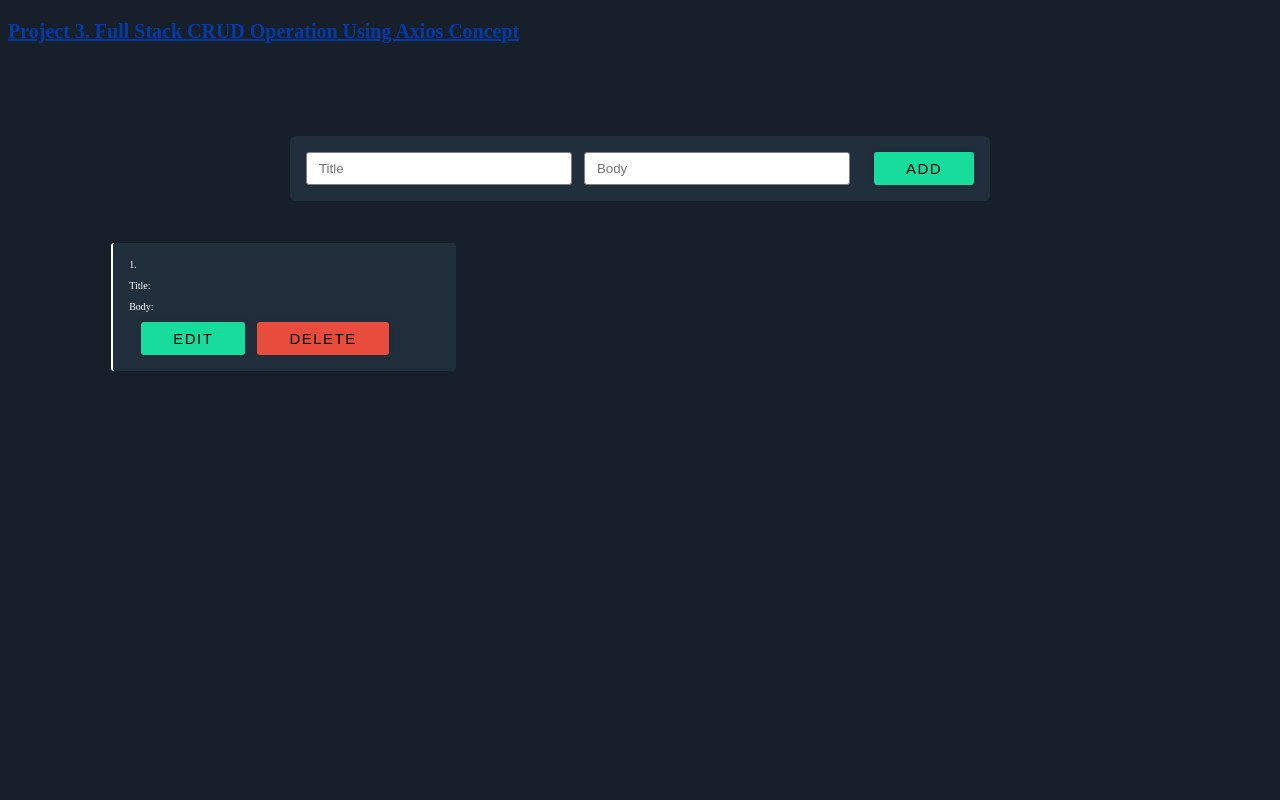
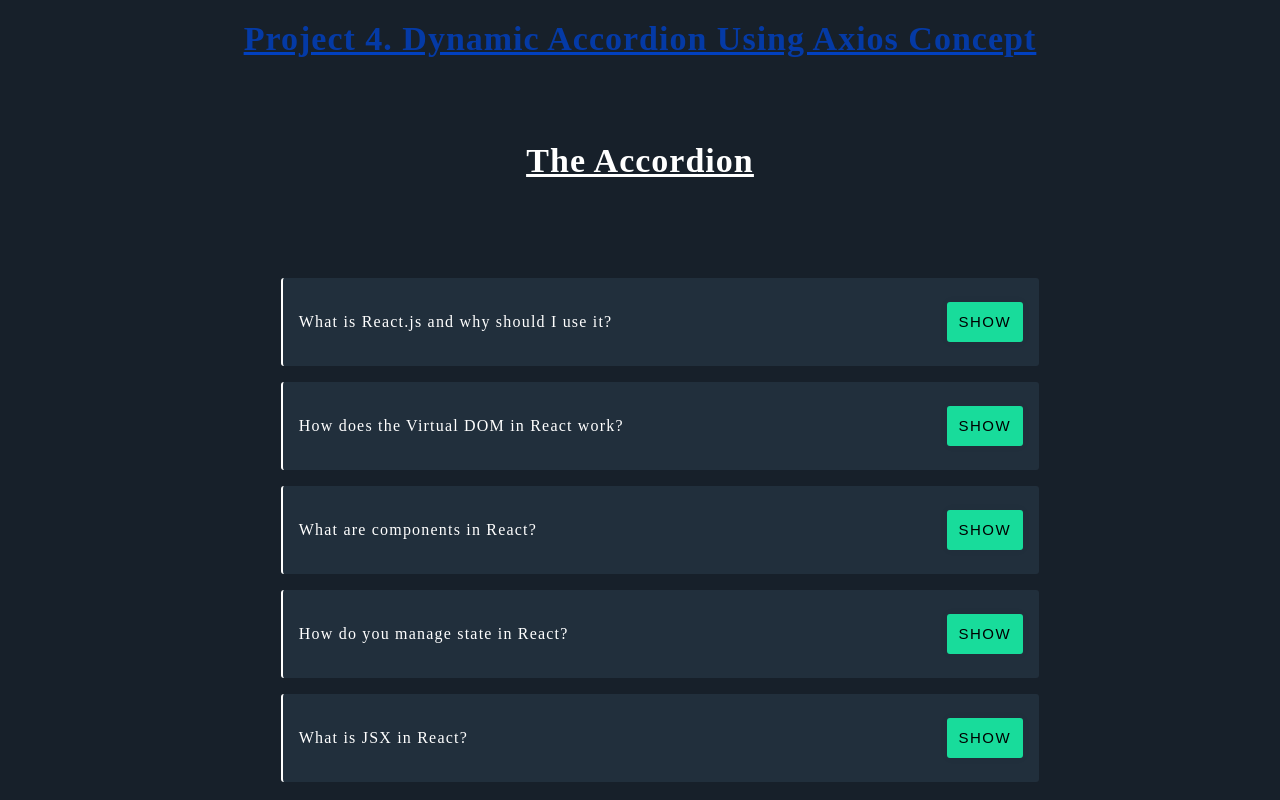
Before and after one commit to Yogesh-K-Matkar/react_concept_react_app, a React (Vite) app: page / in a window 1280 px wide. Built offline with nearby package versions, Linux system fonts and the light colour scheme; no server answers.

Commit message:
Accordion concept using static json as data

```diff
--- /dev/null
+++ b/src/DynamicAccordionStaticJSONApp.jsx
@@ -0,0 +1,11 @@
+import { DynamicAccordion } from "./components/projects/DynamicAccordion/pages/DynamicAccordion";
+
+const DynamicAccordionAxiosApp = () => {
+  return (
+    <>
+      <DynamicAccordion />
+    </>
+  );
+};
+
+export default DynamicAccordionAxiosApp;
--- /dev/null
+++ b/src/DynamicAccordionStaticJSONIndex.css
@@ -0,0 +1,125 @@
+body {
+    background-color: #17202a;
+}
+
+html {
+    font-size: 62.5%;
+    font-family: "urbanist";
+}
+
+p,
+a,
+li,
+input {
+    font-size: 1.6rem;
+    letter-spacing: 0.12rem;
+    line-height: 1.5;
+    color: #fff;
+    list-style: none;
+}
+
+h1 {
+    color: #fff;
+    text-align: center;
+    font-size: 3.4rem;
+    text-decoration: underline;
+    font-family: "syne";
+    letter-spacing: 0.1rem;
+}
+
+button {
+    padding: 0rem 1.2rem;
+    border-radius: 0.3rem;
+    height: 4rem;
+    cursor: pointer;
+    border: 0;
+    background-color: hsl(160, 80%, 48%);
+    box-shadow: rgb(0 0 0 / 5%) 0 0 8px;
+    letter-spacing: 1.5px;
+    text-transform: uppercase;
+    font-size: 15px;
+    transition: all 0.5s ease;
+    margin-left: 1.2rem;
+    -webkit-border-radius: 0.3rem;
+    -moz-border-radius: 0.3rem;
+    -ms-border-radius: 0.3rem;
+    -o-border-radius: 0.3rem;
+    -webkit-transition: all 0.5s ease;
+    -moz-transition: all 0.5s ease;
+    -ms-transition: all 0.5s ease;
+    -o-transition: all 0.5s ease;
+}
+
+button:hover {
+    background-color: hsl(160, 80%, 48%);
+    color: hsl(0, 0%, 100%);
+    box-shadow: rgb(9, 172, 115) 0px 7px 19px 0px;
+}
+
+/* ================================================ */
+
+.section-accordion {
+    width: 60%;
+    margin: auto;
+    display: flex;
+    flex-direction: column;
+    gap: 1.6rem;
+    justify-content: center;
+    margin-top: 6.4rem;
+
+    & li {
+        background-color: #212f3c;
+        padding: 1.6rem;
+        border-radius: 0.3rem;
+        -webkit-border-radius: 0.3rem;
+        -moz-border-radius: 0.3rem;
+        -ms-border-radius: 0.3rem;
+        -o-border-radius: 0.3rem;
+        list-style-position: inside;
+        border-left: 0.2rem solid #fff;
+        list-style: none;
+    }
+
+    & .active-btn {
+        background-color: #e74c3c;
+        color: #fff;
+
+        &:hover {
+            color: hsl(0, 0%, 100%);
+            box-shadow: rgb(167, 54, 13) 0px 7px 19px 0px;
+        }
+    }
+}
+
+/* //extra adding accordion-grid */
+
+.accordion-grid {
+    display: flex;
+    justify-content: space-between;
+    align-items: center;
+}
+
+.accordion-question {
+    font-weight: bold;
+    font-family: "Syne";
+    letter-spacing: 0.1rem;
+    font-size: 1.7rem;
+}
+
+@media screen and (max-width: 980px) {
+    .section-form form {
+        flex-direction: column;
+        justify-content: center;
+        align-items: center;
+    }
+
+    .section-post ol {
+        grid-template-columns: repeat(2, 1fr);
+    }
+}
+
+@media screen and (max-width: 720px) {
+    .section-post ol {
+        grid-template-columns: repeat(1, 1fr);
+    }
+}
--- a/src/components/projects/CRUDOperationsAxios/api_services_utils/AxiosAPIMethods.jsx
+++ /dev/null
@@ -1,28 +0,0 @@
-import axios from "axios";
-
-const initAPI = axios.create({
-  baseURL: import.meta.env.VITE_POSTS_JSONPLACEHOLDERTYPECODEAPI_BASEURL,
-});
-
-//POST Method -CREATE -C
-export const postCall = async (postURL, postData) => {
-  return await initAPI.post(postURL, postData);
-};
-
-//GET Method -READ -R
-export const getCall = async (getURL) => {
-  console.log(getURL);
-  return getURL === ""
-    ? await initAPI.get("/posts")
-    : await initAPI.get(getURL);
-};
-
-//PUT Method -UPDATE -U
-export const putCall = (putURL, putData) => {
-  return initAPI.put(putURL, putData);
-};
-
-//DELETE Method  -DELETE -D
-export const deleteCall = async (deleteURL) => {
-  return await initAPI.delete(deleteURL);
-};
--- a/src/components/projects/CRUDOperationsAxios/components/UI/AddPost.jsx
+++ b/src/components/projects/CRUDOperationsAxios/components/UI/AddPost.jsx
@@ -5,7 +5,7 @@ export const AddPost = (props) => {
 
   const { addPostData, getEditPostData, putPostData } = props;
 
-  const initPost = { title: "", body: "" };
+  const initPost = { userId: 1, title: "", body: "" };
   const [post, setPost] = useState(initPost);
 
   const handleInputValue = (ev) => {
@@ -21,7 +21,7 @@ export const AddPost = (props) => {
     console.log("Post");
     try {
       if (apiAccessMethod === "axios") {
-        addPostData(`/posts`, post);
+        addPostData(post);
       }
     } catch (error) {
       console.error("Error Message ", error.message);
@@ -57,7 +57,7 @@ export const AddPost = (props) => {
 
     try {
       if (apiAccessMethod === "axios") {
-        putPostData(`/posts/${post.id}`, post);
+        putPostData(post);
       }
     } catch (error) {
       console.error("Error Message ", error.message);
--- a/src/components/projects/CRUDOperationsAxios/components/UI/Post.jsx
+++ b/src/components/projects/CRUDOperationsAxios/components/UI/Post.jsx
@@ -10,18 +10,25 @@ export const Post = (props) => {
   //const { id, title, body } = data;
 
   //edit
-  const handleEditPost = (editPost) => {
+  const handleEditPost = (ev, editPost) => {
+    ev.preventDefault();
     console.log("Edit");
-
-    getEditPostData(editPost);
+    try {
+      getEditPostData(editPost);
+    } catch (error) {
+      console.error("Error Message ", error.message);
+      console.error("Error Status ", error.response.status);
+      console.error("Error Data ", error.response.data);
+    }
   };
 
   //delete
-  const handleDeletePost = (id) => {
+  const handleDeletePost = (ev, id) => {
+    ev.preventDefault();
     console.log("Delete");
     try {
       if (apiAccessMethod === "axios") {
-        deletePostData(`/posts/${id}`, id);
+        deletePostData(id);
       }
     } catch (error) {
       console.error("Error Message ", error.message);
@@ -34,8 +41,11 @@ export const Post = (props) => {
     <li>
       <p>Title: {data.title}</p>
       <p>Body: {data.body}</p>
-      <button onClick={() => handleEditPost(data)}>Edit</button>
-      <button className="btn-delete" onClick={() => handleDeletePost(data.id)}>
+      <button onClick={(ev) => handleEditPost(ev, data)}>Edit</button>
+      <button
+        className="btn-delete"
+        onClick={(ev) => handleDeletePost(ev, data.id)}
+      >
         Delete
       </button>
     </li>
--- a/src/components/projects/CRUDOperationsAxios/pages/CRUDOperationsAxios.jsx
+++ b/src/components/projects/CRUDOperationsAxios/pages/CRUDOperationsAxios.jsx
@@ -4,14 +4,14 @@ import {
   postCall,
   putCall,
   deleteCall,
-} from "../api_services_utils/AxiosAPIMethods";
+} from "../services/AxiosAPIMethods";
 import { LoadPosts } from "../components/UI/LoadPosts";
 import { AddPost } from "../components/UI/AddPost";
 
 export const CRUDOperationsAxios = () => {
   const apiAccessMethod = import.meta.env.VITE_API_ACCESS_METHOD;
 
-  const initPost = { title: "", body: "" };
+  const initPost = { userId: 1, id: 0, title: "", body: "" };
   const initLstPosts = [initPost];
 
   //get
@@ -21,7 +21,7 @@ export const CRUDOperationsAxios = () => {
     console.log("Load");
     try {
       if (apiAccessMethod === "axios") {
-        getPostsData("/posts");
+        getPostsData();
       }
     } catch (error) {
       console.error("Error Message ", error.message);
@@ -30,21 +30,19 @@ export const CRUDOperationsAxios = () => {
     }
   }, []);
 
-  const getPostsData = async (URL) => {
-    const res = await getCall(URL);
+  const getPostsData = async () => {
+    const res = await getCall();
     setLstPosts(res.data);
     console.log(lstPosts);
     console.log("Post loaded successfully");
   };
 
   //post
-  const addPostData = async (URL, payload) => {
-    const res = await postCall(URL, payload);
+  const addPostData = async (payLoad) => {
+    const res = await postCall(payLoad);
 
     if (res.status === 201) {
       console.log("Post added successfully");
-      res.data.userId = 1;
-      res.data.id = lstPosts.length + 1;
       setLstPosts([...lstPosts, res.data]);
     } else {
       console.error("Error Message ", res.error.message);
@@ -54,8 +52,8 @@ export const CRUDOperationsAxios = () => {
   };
 
   //delete
-  const deletePostData = async (URL, id) => {
-    const res = await deleteCall(URL);
+  const deletePostData = async (id) => {
+    const res = await deleteCall(id);
 
     if (res.status === 200) {
       console.log("Post deleted successfully");
@@ -71,12 +69,20 @@ export const CRUDOperationsAxios = () => {
   const [getEditPost, setGetEditPost] = useState(initPost);
 
   const getEditPostData = (editPost) => {
-    setGetEditPost(editPost);
+    setGetEditPost((prevState) => {
+      return {
+        ...prevState,
+        userId: editPost.userId,
+        id: editPost.id,
+        title: editPost.title,
+        body: editPost.body,
+      };
+    });
   };
 
   // put
-  const putPostData = async (URL, payload) => {
-    const res = await putCall(URL, payload);
+  const putPostData = async (payLoad) => {
+    const res = await putCall(payLoad);
 
     if (res.status === 200) {
       console.log("Post updated successfully");
--- /dev/null
+++ b/src/components/projects/CRUDOperationsAxios/services/AxiosAPIMethods.jsx
@@ -0,0 +1,25 @@
+import axios from "axios";
+
+const initAPI = axios.create({
+  baseURL: import.meta.env.VITE_POSTS_JSONPLACEHOLDERTYPECODEAPI_BASEURL,
+});
+
+//POST Method -CREATE -C
+export const postCall = async (payLoad) => {
+  return await initAPI.post("/posts", payLoad);
+};
+
+//GET Method -READ -R
+export const getCall = async () => {
+  return await initAPI.get("/posts");
+};
+
+//PUT Method -UPDATE -U
+export const putCall = (payLoad) => {
+  return initAPI.put(`/posts/${payLoad.id}`, payLoad);
+};
+
+//DELETE Method  -DELETE -D
+export const deleteCall = async (id) => {
+  return await initAPI.delete(`/posts/${id}`);
+};
--- /dev/null
+++ b/src/components/projects/DynamicAccordion/JSON/faqData.json
@@ -0,0 +1,27 @@
+[
+  {
+    "id": 1,
+    "question": "What is React.js and why should I use it?",
+    "answer": "React.js is a powerful JavaScript library for building user interfaces. It allows developers to create large web applications that can update and render efficiently in response to data changes, making it an excellent choice for building fast, dynamic, and scalable applications."
+  },
+  {
+    "id": 2,
+    "question": "How does the Virtual DOM in React work?",
+    "answer": "The Virtual DOM is a lightweight copy of the real DOM in React. When a component's state changes, React compares the new virtual DOM with the previous one, calculates the difference, and updates only the necessary parts of the real DOM, improving performance."
+  },
+  {
+    "id": 3,
+    "question": "What are components in React?",
+    "answer": "Components are the building blocks of a React application. They allow you to split the UI into independent, reusable pieces, and think about each piece in isolation. Components can be functional or class-based, making code modular and easier to manage."
+  },
+  {
+    "id": 4,
+    "question": "How do you manage state in React?",
+    "answer": "State in React is managed using the useState hook in functional components or the setState method in class components. State allows you to store and manage dynamic data in a component, re-rendering the UI whenever the state changes."
+  },
+  {
+    "id": 5,
+    "question": "What is JSX in React?",
+    "answer": "JSX is a syntax extension that looks similar to HTML, but it’s actually used in React to describe the UI. JSX allows you to write HTML-like code within JavaScript, making the structure of components more readable and intuitive."
+  }
+]
--- /dev/null
+++ b/src/components/projects/DynamicAccordion/components/UI/Accordion.jsx
@@ -0,0 +1,14 @@
+export const Accordion = (props) => {
+  const { faqData } = props;
+
+  return (
+    <>
+      <li>
+        <div className="accordion-grid">
+          <p>{faqData.question}</p>
+          <button>Show</button>
+        </div>
+      </li>
+    </>
+  );
+};
--- /dev/null
+++ b/src/components/projects/DynamicAccordion/pages/DynamicAccordion.jsx
@@ -0,0 +1,37 @@
+import { useState, useEffect } from "react";
+import faqData from "../JSON/faqData.json";
+import { Accordion } from "../components/UI/Accordion";
+
+export const DynamicAccordion = () => {
+  console.log(faqData);
+
+  const [faqs, setFaqs] = useState([]);
+
+  useEffect(() => {
+    const fetchData = () => {
+      try {
+        setFaqs(faqData);
+      } catch (error) {
+        console.error("Error Message ", error.message);
+        console.error("Error Status ", error.response.status);
+        console.error("Error Data ", error.response.data);
+      }
+    };
+    fetchData();
+  }, []);
+
+  return (
+    <>
+      <h1>
+        <u>The Accordion</u>
+      </h1>
+      <br />
+      <ul className="section-accordion">
+        {faqs.map((curFaq) => {
+          let id = curFaq.id;
+          return <Accordion key={id} faqData={curFaq} />;
+        })}
+      </ul>
+    </>
+  );
+};
--- a/src/main.jsx
+++ b/src/main.jsx
@@ -7,10 +7,16 @@ import { createRoot } from "react-dom/client";
 // import "./ReactRouterFrameworkIndex.css";
 //import { CRUDOperationsAxiosApp } from "./components/CRUDOperationsAxiosApp";
 //import "./CRUDOperationsAxiosIndex.css";
+//import { DynamicAccordionStaticJSONApp } from "./components/DynamicAccordionStaticJSONApp";
+//import "./DynamicAccordionStaticJSONIndex.css";
+
 const ReactApp = React.lazy(() => import("./ReactFrameworkApp"));
 const ReactRouterApp = React.lazy(() => import("./ReactRouterFrameworkApp"));
 const CRUDOperationsAxiosApp = React.lazy(() =>
   import("./CRUDOperationsAxiosApp")
+);
+const DynamicAccordionStaticJSONApp = React.lazy(() =>
+  import("./DynamicAccordionStaticJSONApp")
 );
 
 let AppConcept = import.meta.env.VITE_APP_CONCEPT;
@@ -50,11 +56,30 @@ export const LoadComponent = () => {
               marginTop: "2rem",
               marginBottom: "5rem",
               color: "Highlight",
-            }}>
+            }}
+          >
             <u>Project 3. Full Stack CRUD Operation Using Axios Concept</u>
           </h1>
           <br />
           <CRUDOperationsAxiosApp />
+        </>
+      );
+
+    case "DYNAMICACCORDIONSTATICJSONAPP":
+      import("./DynamicAccordionStaticJSONIndex.css");
+      return (
+        <>
+          <h1
+            style={{
+              marginTop: "2rem",
+              marginBottom: "5rem",
+              color: "Highlight",
+            }}
+          >
+            <u>Project 4. Dynamic Accordion Using Axios Concept</u>
+          </h1>
+          <br />
+          <DynamicAccordionStaticJSONApp />
         </>
       );
 
```
Also changed, not shown: 1 other file (tests, documents, lock files or other folders).
